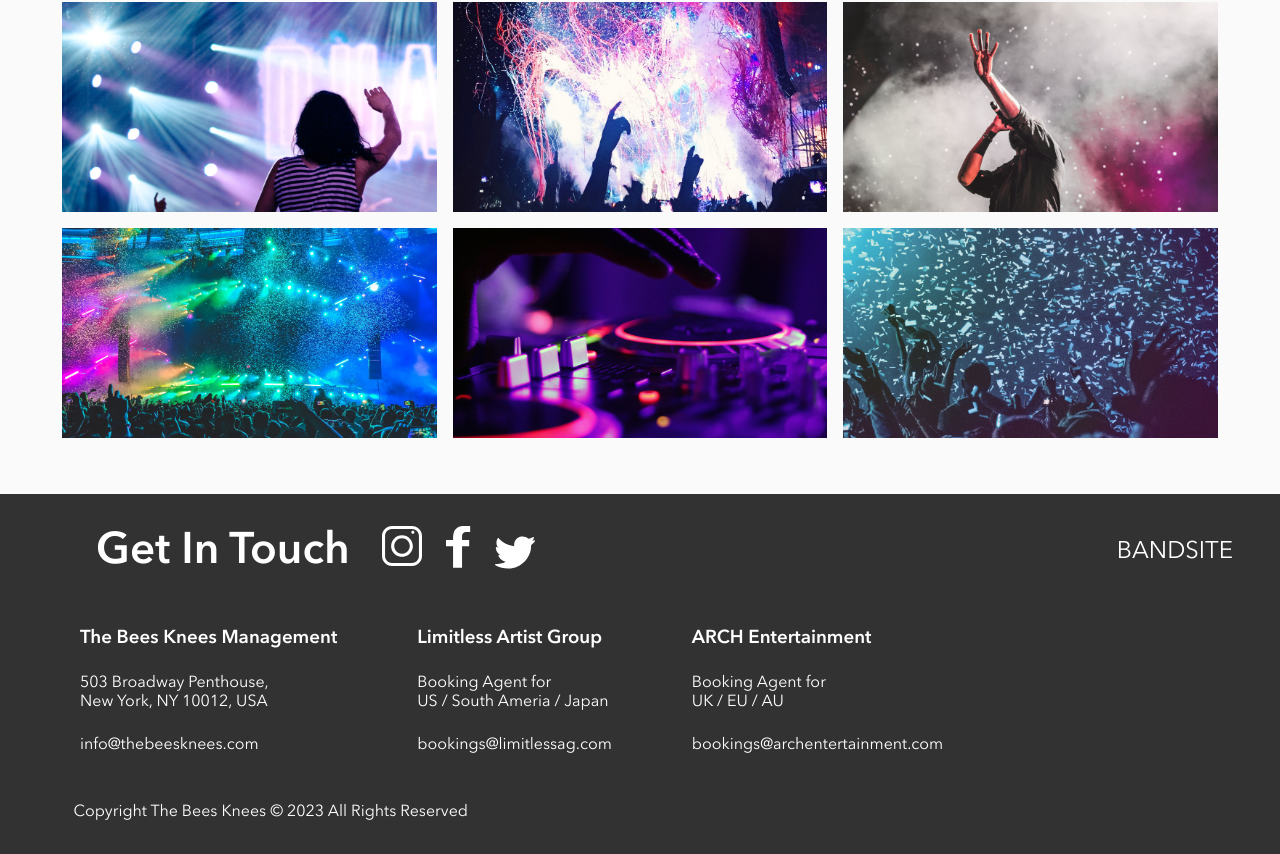
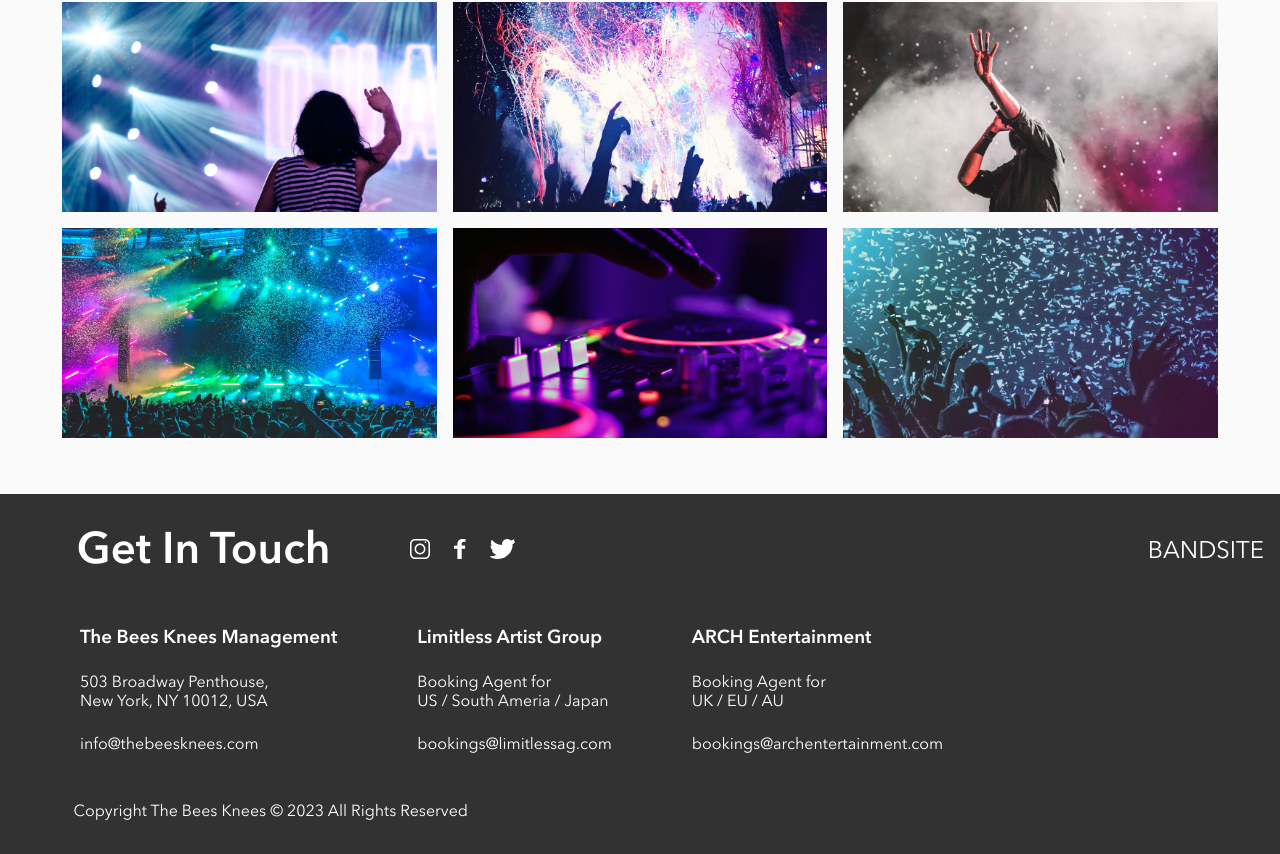
Before and after one commit to nhajenny/jenny-ho-bandsite, a plain HTML site: page index.html in a window 1280 px wide. Shown: the part 1990-2844 px from the top of the page. Drawn offline with Linux system fonts and the light colour scheme.

Commit message:
sprint 1 commit

```diff
--- a/index.html
+++ b/index.html
@@ -65,9 +65,9 @@
         <div class="footer__top-container--left">
             <h2 class="footer__top--title">Get In Touch</h2>
             <div class="footer__top--logo">
-                <a href="https://www.instagram.com/accounts/login/" stlye="text-decoration:none"><img src="assets/icons/SVG/Icon-instagram.svg" alt="instagram" width="40px"></a>
-                <a href="https://www.facebook.com/" style="text-decoration:none"><img src="assets/icons/SVG/Icon-facebook.svg" alt="facebook" width="25px"></a>
-                <img src="assets/icons/SVG/Icon-twitter.svg" alt="twitter" width="40px">
+                <a href="https://www.instagram.com/accounts/login/" style="text-decoration:none"><img src="assets/icons/SVG/Icon-instagram.svg" alt="instagram"></a>
+                <a href="https://www.facebook.com/" style="text-decoration:none"><img src="assets/icons/SVG/Icon-facebook.svg" alt="facebook"></a>
+                <a href="https://twitter.com/login" style="text-decoration:none"><img src="assets/icons/SVG/Icon-twitter.svg" alt="twitter"></a>
             </div>
         </div>
        <div class="footer__top--right"> BANDSITE</div>
--- a/styles/bio.scss
+++ b/styles/bio.scss
@@ -18,12 +18,10 @@ header{
     }
     @include desktop {
         display: flex;
-
     }
 
     .header__title-container {
-        display: flex;
-        justify-content: center;
+        @include flex-just-center;
         padding: 1rem;
         font-size: 2.5rem;
         line-height: 2rem;
@@ -45,7 +43,6 @@ header{
     }
     nav {
         display: flex;
-        flex-direction: row;
         justify-content: space-evenly;
         font-size: 1.5rem;
         color: $mercury;
@@ -114,7 +111,7 @@ header{
     background-size: cover;
     height: 17.5rem;
     position: relative;
-    margin-bottom: 8px;
+    margin-bottom: 0.5rem;
     display: flex;
 
     @include tablet {
@@ -129,10 +126,9 @@ header{
     }
 }
 .section__hero-title {
-    display: flex;
+   @include flex-just-start;
     color: $white;
     font-size: 2rem;
-    justify-content: flex-start;
     position: relative;
     align-self: center;
     margin: 1rem;
@@ -158,8 +154,7 @@ header{
         margin: 1rem;
         @include tablet {
             padding: 1rem;
-            height: 31.25rem;
-            width: 80%;
+            @include box(80%,31.25rem);
             margin: auto;
         }
         @include desktop {
@@ -255,7 +250,6 @@ header{
         @include desktop {
             display: flex;
             width: 65%;
-
         }
         }
     }
@@ -320,7 +314,6 @@ footer {
 .footer__top-container {
     display: flex;
     @include tablet {
-        column-gap: 3.65rem;
         @include flex-alig-center;
     }
 
@@ -332,11 +325,8 @@ footer {
         @include flex-alig-center;
         padding: 1rem;
         font-size: 1.5rem;
-        @include box(30%, 1.25rem);
-        justify-content: flex-end ;
-    }
-    @include desktop {
-        @include box(45%, 1.25rem);
+        @include box(20%, 1.25rem);
+        justify-content: flex-end;
     }
 
 }
@@ -347,13 +337,13 @@ footer {
     @include tablet {
         display: flex;
         padding: 1rem;
-        flex-direction: row;
-        justify-content: space-around;
-        margin-left: 1.55rem;
+        width: 68%;
+        margin: auto;
     }
-    @include desktop {
-        margin-left: 4rem;
-    }
+   @include desktop {
+    display: flex;
+    column-gap: 3rem;
+   }
 
     .footer__top--title{
         font-size: 2.75rem;
@@ -366,19 +356,19 @@ footer {
         }
     }
     .footer__top--logo {
-        display: flex;
+        @include flex-alig-center;
         padding-top: 8px;
         padding-bottom: 8px;
         justify-content: flex-start;
         column-gap: 1.5rem;
+
         @include tablet {
             padding: 1rem;
             display: flex;
-            justify-content: flex-start;
-
         }
     }
 }
+
 }
 .footer__mid-container {
     @include tablet {
@@ -388,8 +378,7 @@ footer {
         margin: auto;
     }
     @include desktop {
-        display: flex;
-        justify-content: flex-start;
+        @include flex-just-start;
         column-gap: 3rem;
     }
 }
--- a/styles/partials/_mixins.scss
+++ b/styles/partials/_mixins.scss
@@ -33,6 +33,11 @@
     display: flex;
     align-items: center;
 }
+@mixin flex-just-start{
+    display: flex;
+    justify-content: flex-start;
+}
+
 //media queries
 @mixin tablet {
     @media screen and (min-width: $tablet-breakpoint){
```
Also changed, not shown: styles/bio.css.
